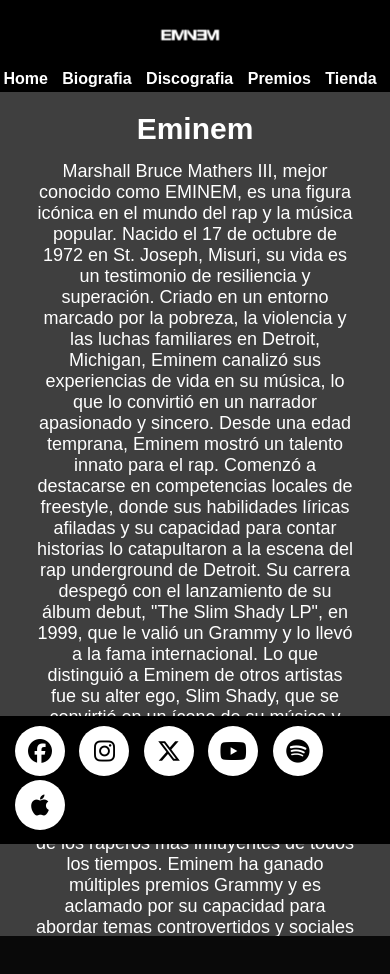
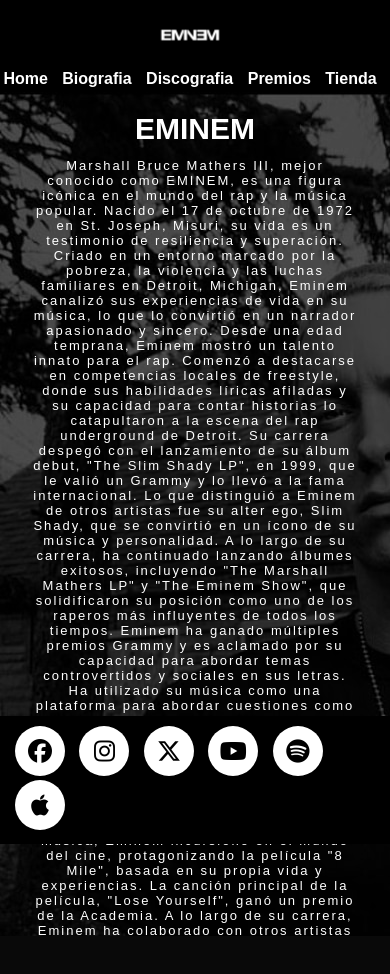
Before and after one commit to matimarino/PF-Mari-o, a plain HTML site: page pages/biografia.html in a window 390 px wide. Before the commit the page ends 936 px from the top, so only its background shows below. Drawn offline with Linux system fonts and the light colour scheme.

Commit message:
arreglo biografia

```diff
--- a/estilos/_biografia.scss
+++ b/estilos/_biografia.scss
@@ -6,13 +6,15 @@
     justify-content: center;
     align-items: center;
     min-height: 100vh;
-    background: url(/img/fondos/fondo-biografia.jpg) no-repeat center center fixed;
     background-size: cover;
-    position: relative;
+    background-position: center;
+    height: 100vh;
     margin: 0;
+    margin-bottom: 60px;
 }
 
 .fondo figure {
+    background-image: url(../img/fondos/fondo-biografia.jpg);
     position: relative;
     height: 100vh;
     width: 100%;
@@ -29,19 +31,20 @@
     background: rgba(0, 0, 0, 0.7);
     display: flex;
     flex-direction:column;
-    justify-content:flex-start;
+    justify-content:first baseline;
     align-items: center;
     color: white;
     text-align: center;
 }
 
-.capa h3 {
+.capa h2 {
     font-size: 40px;
 }
 
 .capa p {
     font-size: 25px;
     margin: 30px;
+    letter-spacing: 2px;
 }
 
 .capa img{
@@ -50,19 +53,18 @@
 }
 
 @media (max-width: 768px){
-    .fondo{
-        background-attachment: scroll;
-        background-image: url(../img/fondos/biografia\ mobile.jpg);
+    .fondo figure{
+        background-image: url(../img/fondos/home\ mobile.jpg);
     }
     .capa{
         padding: 20px;
 
     }
-    .capa h3{
+    .capa h2{
         font-size: 30px;
     }
     .capa p{
-        font-size: 18px;
-        margin: 15px;
+        font-size: 13px;
+        margin: 12px;
     }
 }
--- a/pages/biografia.html
+++ b/pages/biografia.html
@@ -25,9 +25,8 @@
     <main>
         <div class="fondo">
             <figure>
-                <img src="../img/fondos/fondo-biografia.jpg" alt="">
                 <div class="capa">
-                    <h3>Eminem</h3>
+                    <h2>EMINEM</h2>
                     <p>Marshall Bruce Mathers III, mejor conocido como EMINEM, es una figura icónica en el mundo del rap y la música popular. Nacido el 17 de octubre de 1972 en St. Joseph, Misuri, su vida es un testimonio de resiliencia y superación. Criado en un entorno marcado por la pobreza, la violencia y las luchas familiares en Detroit, Michigan, Eminem canalizó sus experiencias de vida en su música, lo que lo convirtió en un narrador apasionado y sincero.
 
                         Desde una edad temprana, Eminem mostró un talento innato para el rap. Comenzó a destacarse en competencias locales de freestyle, donde sus habilidades líricas afiladas y su capacidad para contar historias lo catapultaron a la escena del rap underground de Detroit. Su carrera despegó con el lanzamiento de su álbum debut, "The Slim Shady LP", en 1999, que le valió un Grammy y lo llevó a la fama internacional.
```
Also changed, not shown: pages/discografia.html (+1 -1 lines), estilos/estilos.css, 1 other file.
